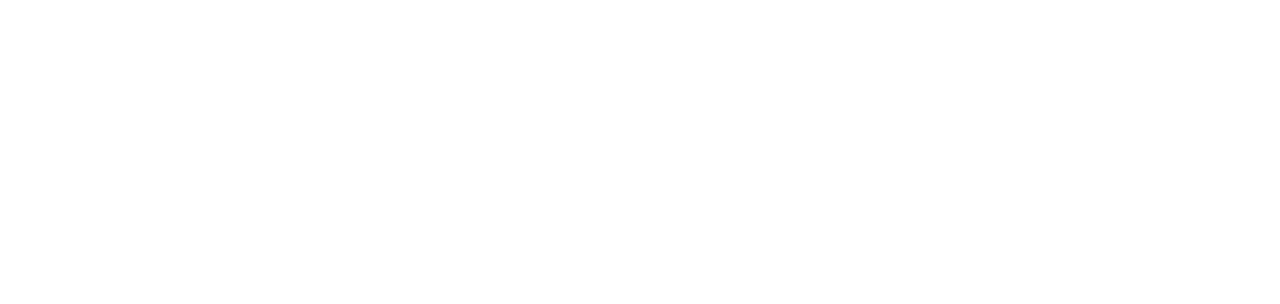
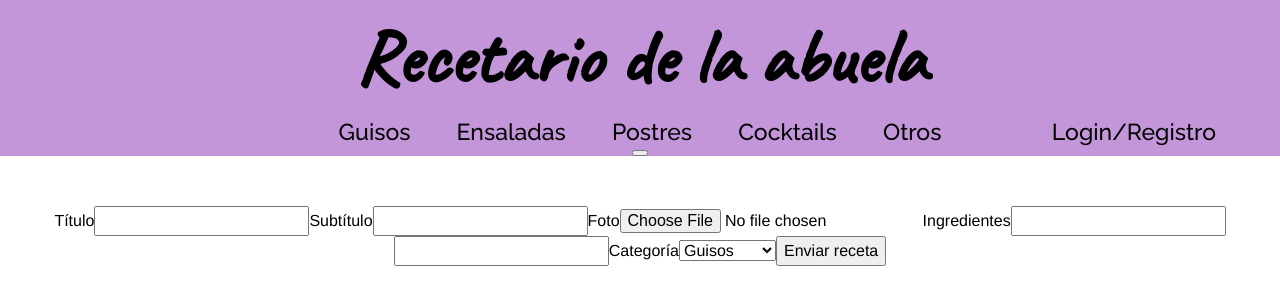
Before and after one commit to JoseManuel88/Proyecto-React, a React (Create React App) app: page /newRecipe in a window 1280 px wide. Before the commit this address had no page. Shown: the top 304 px of the page. Built offline with nearby package versions, Linux system fonts and the light colour scheme.

Commit message:
feat: receta form

```diff
--- a/src/App.jsx
+++ b/src/App.jsx
@@ -6,6 +6,7 @@
 import { checkSession } from "./redux/auth/auth.actions";
 import Login from "./pages/Login";
 import Details from "./pages/Details";
+import Newpost from "./pages/Newpost";
 
 
 function App() {
@@ -14,6 +15,7 @@
   const navigate = useNavigate();
   useEffect(() => {
     token && dispatch(checkSession(token, navigate));
+  // eslint-disable-next-line react-hooks/exhaustive-deps
   }, []);
 
   return (
@@ -22,6 +24,7 @@
         <Route path="" element={<Home />} />
         <Route path="/post/:id" element={<Details />} />
         <Route path="/login" element={<Login />} />
+        <Route path="/newRecipe" element={<Newpost/>}/>
       </Routes>
     </div>
   );
--- a/src/components/Formulario/Formulario.jsx
+++ b/src/components/Formulario/Formulario.jsx
@@ -5,6 +5,7 @@
 import { useForm } from "react-hook-form";
 import "../../styles/Formulario.scss";
 import { postNewComment } from "../../redux/comment/comment.actions";
+import { createPost } from "../../redux/newpost/newpost.actions";
 
 const Formulario = ({ type, postId }) => {
   const {
@@ -33,6 +34,15 @@
   const comment = (data) => {
     dispatch(postNewComment(data, navigate));
     document.getElementById("commentform").reset();
+  };
+  const newRecipe = (data) =>{
+    dispatch(createPost(data, navigate));
+    document.getElementById("recipeForm").reset();
+
+    const formData = new FormData();
+    formData.append("ingredientes", data.ingredintes[0]);
+    formData.append("cantidad", data.cantidad);
+    formData.append("imagen", data.imagen[0]);
   };
 
   return (
@@ -171,6 +181,37 @@
           </form>
         </>
       )}
+      {form === "newRecipe" && (
+        <>
+          <form id="recipeForm" onSubmit={handleSubmit(newRecipe)}>
+            <label>Título
+            <input type={"text"} id="title"{...register("title",{required: true})}/>
+            </label>
+            <label>Subtítulo
+            <input type={"text"} id="subtitle" {...register("subtitle", {required: true})}/>
+            </label>
+            <label>Foto
+            <input type={"file"} id="img" {...register("img", {required: true})}/>
+            </label>
+            <label>Ingredientes
+            <input type={"text"} id="ingredients" {...register("ingredients", {required: true})}/>
+            <input type={"text"} id="quantity" {...register("quantity", {required: true})}/>
+            </label>
+            <label>Categoría
+            <select type={"select"} id="category" {...register("category", {required: true})}>
+              <option value="Guisos">Guisos</option>
+              <option value="Ensaladas">Ensaladas</option>
+              <option value="Postres">Postres</option>
+              <option value="Cocktails">Cocktails</option>
+              <option value="Otros">Otros</option>
+
+            </select>
+
+            </label>
+            <button type="submit">Enviar receta</button>
+          </form>
+        </>
+      )}
     </div>
   );
 };
--- a/src/components/Header/Header.jsx
+++ b/src/components/Header/Header.jsx
@@ -4,6 +4,7 @@
 import { NavLink } from "react-router-dom";
 import { logoutUser } from "../../redux/auth/auth.actions";
 import "../../styles/Header.scss";
+import Formulario from "../Formulario/Formulario";
 
 const Header = () => {
   const [burger_class, setBurgerClass] = useState("burger-bar unclicked");
@@ -71,6 +72,9 @@
           )}
         </div>
       </nav>
+      <button type="submit" onSubmit={Formulario}>{user && (
+          <NavLink to= "/newRecipe" className={({isActive})=>(isActive ? "active" : "inactive")}>
+          Envíanos tu receta</NavLink>)}</button>
       <div className="burger-menu" onClick={updateMenu}>
         <div className={burger_class}></div>
         <div className={burger_class}></div>
--- a/src/pages/Home.jsx
+++ b/src/pages/Home.jsx
@@ -8,6 +8,7 @@
     <>
         <Header />
         <Post/>
+
     </>
   )
 }
--- /dev/null
+++ b/src/pages/Newpost.jsx
@@ -0,0 +1,14 @@
+import React from 'react'
+import Header from '../components/Header/Header'
+import Formulario from '../components/Formulario/Formulario'
+
+const Newpost = () => {
+  return (
+    <div>
+    <Header/>
+    <Formulario type="newRecipe"/>
+    </div>
+  )
+}
+
+export default Newpost
--- /dev/null
+++ b/src/redux/newpost/newpost.actions.js
@@ -0,0 +1,13 @@
+import { API } from "../../shared/services/api"
+
+
+export const createPost = (formData) =>async(dispatch)=>{
+    dispatch({type:'creatingPost'})
+    try {
+        const post = await API.post('posts/create', formData);
+        console.log(post);
+        dispatch({type: 'postCreated'})
+    } catch (error) {
+        dispatch({type: 'error', payload:error})
+    }
+}
```
Also changed, not shown: src/redux/newpost/newpost.reducer.js (added, +18 -0 lines).
